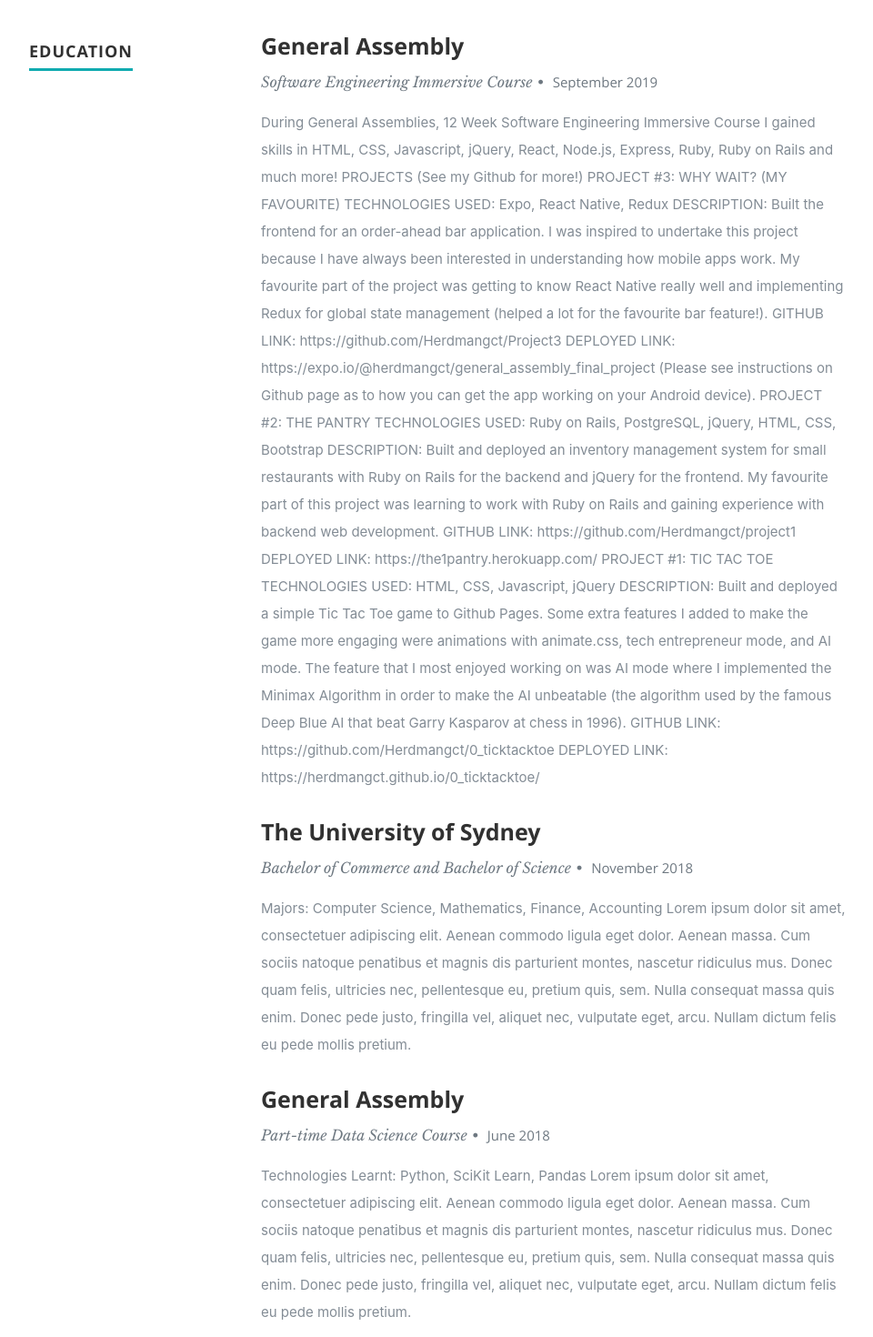
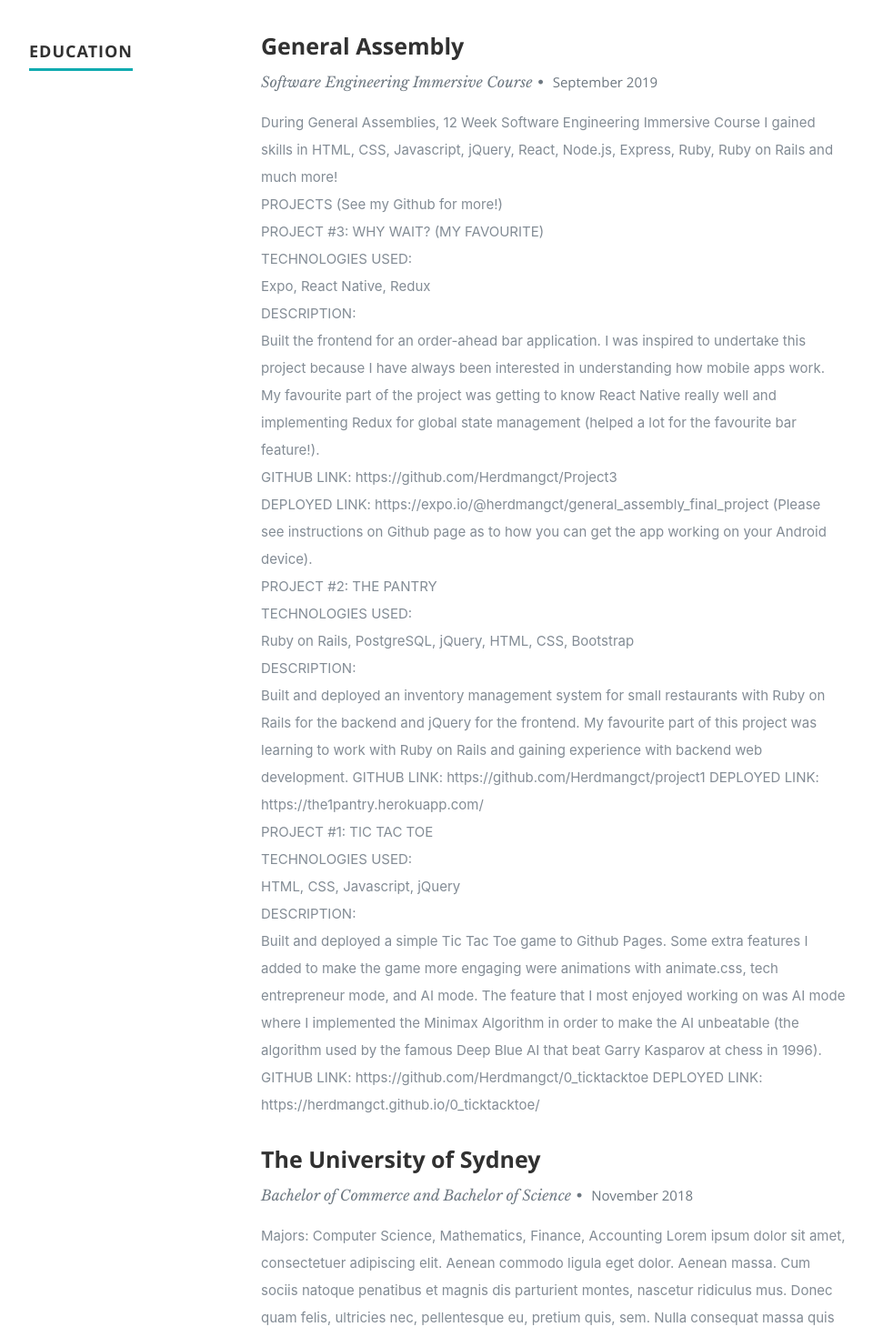
Before and after one commit to Herdmangct/ga-portfolio, a React (Create React App) app: page / in a window 1280 px wide. Shown: the part 1520-2990 px from the top of the page at 91% size, without its empty margins (118-1078 px from the left). Built offline with nearby package versions, Linux system fonts and the light colour scheme.

Commit message:
mapped eduction data

```diff
--- a/src/components/Resume.js
+++ b/src/components/Resume.js
@@ -28,7 +28,12 @@
                             {item.MonthOfPassing} {item.YearOfPassing}
                           </em>
                         </p>
-                        <p>{item.Achievements}</p>
+                        <p>
+                          {item.Achievements &&
+                            item.Achievements.map(item => {
+                              return <div>{item}</div>;
+                            })}
+                        </p>
                       </div>
                     </div>
                   );
--- a/src/resumeData.js
+++ b/src/resumeData.js
@@ -41,40 +41,43 @@
       MonthOfPassing: "September",
       YearOfPassing: "2019",
       // TODO: Change to array and map it into different paragraphs
-      Achievements: `During General Assemblies, 12 Week Software Engineering Immersive Course I gained skills in HTML, CSS, Javascript, jQuery, React, Node.js, Express, Ruby, Ruby on Rails and much more! \n
-      \n \n
-      PROJECTS (See my Github for more!)
-      \n \n
-      PROJECT #3: WHY WAIT? (MY FAVOURITE)
-      TECHNOLOGIES USED:
-      Expo, React Native, Redux
-      DESCRIPTION:
-      Built the frontend for an order-ahead bar application. I was inspired to undertake this project because I have always been interested in understanding how mobile apps work. My favourite part of the project was getting to know React Native really well and implementing Redux for global state management (helped a lot for the favourite bar feature!).
-      GITHUB LINK: https://github.com/Herdmangct/Project3
-      DEPLOYED LINK: https://expo.io/@herdmangct/general_assembly_final_project (Please see instructions on Github page as to how you can get the app working on your Android device).
-      \n \n
-      PROJECT #2: THE PANTRY
-      TECHNOLOGIES USED:
-      Ruby on Rails, PostgreSQL, jQuery, HTML, CSS, Bootstrap
-      DESCRIPTION:
-      Built and deployed an inventory management system for small restaurants with Ruby on Rails for the backend and jQuery for the frontend. My favourite part of this project was learning to work with Ruby on Rails and gaining experience with backend web development.
+      Achievements: [
+        `During General Assemblies, 12 Week Software Engineering Immersive Course I gained skills in HTML, CSS, Javascript, jQuery, React, Node.js, Express, Ruby, Ruby on Rails and much more!`,
+        `PROJECTS (See my Github for more!)`,
+        `PROJECT #3: WHY WAIT? (MY FAVOURITE)`,
+        `TECHNOLOGIES USED:`,
+        `Expo, React Native, Redux`,
+        `DESCRIPTION:`,
+        `Built the frontend for an order-ahead bar application. I was inspired to undertake this project
+      because I have always been interested in understanding how mobile apps work. My favourite part of
+      the project was getting to know React Native really well and implementing Redux for global state management
+      (helped a lot for the favourite bar feature!).`,
+        `GITHUB LINK: https://github.com/Herdmangct/Project3`,
+        `DEPLOYED LINK: https://expo.io/@herdmangct/general_assembly_final_project (Please see
+      instructions on Github page as to how you can get the app working on your Android device).`,
+        `PROJECT #2: THE PANTRY`,
+        `TECHNOLOGIES USED:`,
+        `Ruby on Rails, PostgreSQL, jQuery, HTML, CSS, Bootstrap`,
+        `DESCRIPTION:`,
+        `Built and deployed an inventory management system for small restaurants with Ruby on Rails for the backend and jQuery for the frontend. My favourite part of this project was learning to work with Ruby on Rails and gaining experience with backend web development.
       GITHUB LINK: https://github.com/Herdmangct/project1
-      DEPLOYED LINK: https://the1pantry.herokuapp.com/
-      \n \n
-      PROJECT #1: TIC TAC TOE
-      TECHNOLOGIES USED:
-      HTML, CSS, Javascript, jQuery
-      DESCRIPTION:
-      Built and deployed a simple Tic Tac Toe game to Github Pages. Some extra features I added to make the game more engaging were animations with animate.css, tech entrepreneur mode, and AI mode. The feature that I most enjoyed working on was AI mode where I implemented the Minimax Algorithm in order to make the AI unbeatable (the algorithm used by the famous Deep Blue AI that beat Garry Kasparov at chess in 1996).
+      DEPLOYED LINK: https://the1pantry.herokuapp.com/`,
+        `PROJECT #1: TIC TAC TOE`,
+        `TECHNOLOGIES USED:`,
+        `HTML, CSS, Javascript, jQuery`,
+        `DESCRIPTION:`,
+        `Built and deployed a simple Tic Tac Toe game to Github Pages. Some extra features I added to make the game more engaging were animations with animate.css, tech entrepreneur mode, and AI mode. The feature that I most enjoyed working on was AI mode where I implemented the Minimax Algorithm in order to make the AI unbeatable (the algorithm used by the famous Deep Blue AI that beat Garry Kasparov at chess in 1996).
       GITHUB LINK: https://github.com/Herdmangct/0_ticktacktoe
-      DEPLOYED LINK: https://herdmangct.github.io/0_ticktacktoe/ `
+      DEPLOYED LINK: https://herdmangct.github.io/0_ticktacktoe/`
+      ]
     },
     {
       UniversityName: "The University of Sydney",
       specialization: "Bachelor of Commerce and Bachelor of Science",
       MonthOfPassing: "November",
       YearOfPassing: "2018",
-      Achievements: `Majors: Computer Science, Mathematics, Finance, Accounting
+      Achievements: [
+        `Majors: Computer Science, Mathematics, Finance, Accounting
       Lorem ipsum dolor sit amet, consectetuer adipiscing elit.
                     Aenean commodo ligula eget dolor. Aenean massa. Cum sociis
                     natoque penatibus et magnis dis parturient montes, nascetur
@@ -82,20 +85,25 @@
                     eu, pretium quis, sem. Nulla consequat massa quis enim.
                     Donec pede justo, fringilla vel, aliquet nec, vulputate
                     eget, arcu. Nullam dictum felis eu pede mollis pretium.`
+      ]
     },
     {
       UniversityName: "General Assembly",
       specialization: "Part-time Data Science Course",
       MonthOfPassing: "June",
       YearOfPassing: "2018",
-      Achievements: `Technologies Learnt: Python, SciKit Learn, Pandas
-      Lorem ipsum dolor sit amet, consectetuer adipiscing elit.
-                    Aenean commodo ligula eget dolor. Aenean massa. Cum sociis
-                    natoque penatibus et magnis dis parturient montes, nascetur
-                    ridiculus mus. Donec quam felis, ultricies nec, pellentesque
-                    eu, pretium quis, sem. Nulla consequat massa quis enim.
-                    Donec pede justo, fringilla vel, aliquet nec, vulputate
-                    eget, arcu. Nullam dictum felis eu pede mollis pretium.`
+      Achievements: [
+        `During General Assembly's, 10 Week Part-time Data Science Course I gained strong skills in
+      Python, Pandas, Scikit-learn, data analysis, and machine learning.
+      FINAL PROJECT: LOAN CLASSIFICATION
+      TECHNOLOGIES USED:
+      Python, Pandas, Matplotlib, Jupyter Notebook
+      DESCRIPTION:
+      I used Scikit learn, Pandas and Matplotlib to implement a logistic regression and a
+      random forest supervised classification model to classify loans in Kaggle's Lending Club Loan Dataset
+      as either high risk or low risk.
+      GITHUB LINK: https://github.com/Herdmangct/General-Assembly-Final-Project`
+      ]
     }
   ],
   work: [
```
